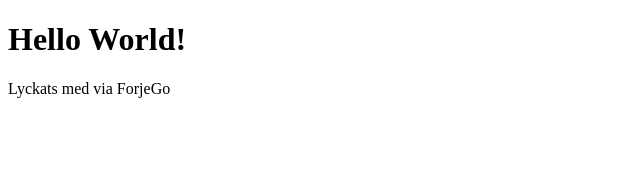
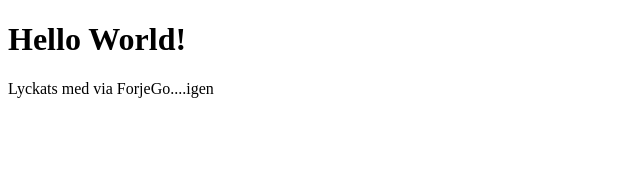
Before and after one commit to moooshooo/examination4, a React (Vite) app in the folder frontend/: page / in a window 1280 px wide. Shown: the top 170 px of the page, without its empty margins (0-640 px from the left). Built offline with nearby package versions, Linux system fonts and the light colour scheme.

Commit message:
Added CI Workflow igen

```diff
--- a/frontend/src/App.tsx
+++ b/frontend/src/App.tsx
@@ -2,7 +2,7 @@ function App() {
   return (
     <>
       <h1>Hello World!</h1>
-      <p>Lyckats med via ForjeGo</p>
+      <p>Lyckats med via ForjeGo....igen </p>
     </>
   );
 }
```
